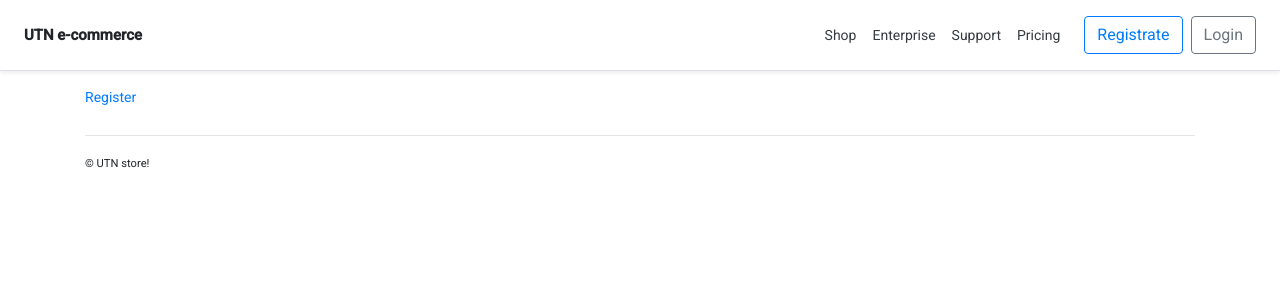
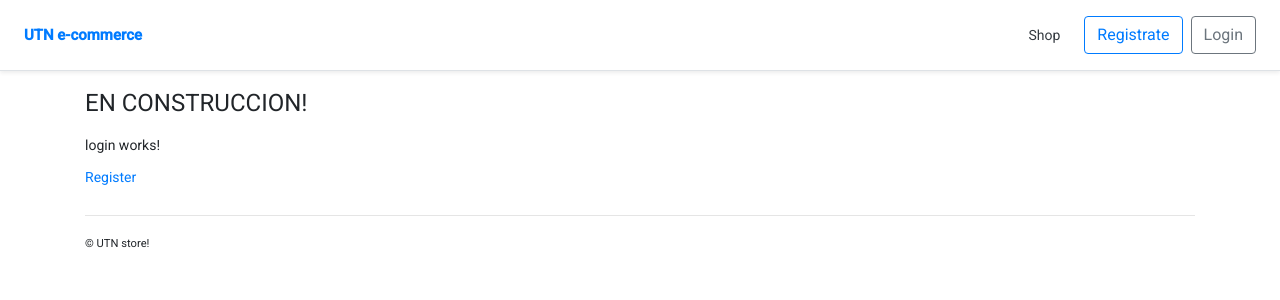
Before and after one commit to nscando/angular-ecommerce, an Angular app: page /login in a window 1280 px wide. Shown: the top 300 px of the page. Built offline with nearby package versions, Linux system fonts and the light colour scheme.

Commit message:
Routin - Login - Register - Page Not Found

```diff
--- a/src/app/components/login/login.component.html
+++ b/src/app/components/login/login.component.html
@@ -1,3 +1,7 @@
+<h1>EN CONSTRUCCION!</h1>
+
+<p>login works!</p>
+
 <p>
   <a [routerLink]="['/register']">Register</a>
 </p>
--- a/src/app/components/register/register.component.html
+++ b/src/app/components/register/register.component.html
@@ -1,3 +1,5 @@
+<h1>EN CONSTRUCCION!</h1>
+
 <p>register works!</p>
 <p>
   <a [routerLink]="['/login']">Login</a>
--- a/src/app/components/shared/header/header.component.html
+++ b/src/app/components/shared/header/header.component.html
@@ -1 +1,5 @@
-<strong><span>UTN e-commerce</span></strong>
+<strong
+  ><span>
+    <a [routerLink]="['/']" style="text-decoration: none;"> UTN e-commerce</a>
+  </span>
+</strong>
--- a/src/app/components/shared/nav/nav.component.html
+++ b/src/app/components/shared/nav/nav.component.html
@@ -6,9 +6,9 @@
   </h4>
   <nav class="my-2 my-md-0 mr-md-3">
     <a class="p-2 text-dark" [routerLink]="['/shop']">Shop</a>
-    <a class="p-2 text-dark" href="#">Enterprise</a>
+    <!-- <a class="p-2 text-dark" href="#">Enterprise</a>
     <a class="p-2 text-dark" href="#">Support</a>
-    <a class="p-2 text-dark" href="#">Pricing</a>
+    <a class="p-2 text-dark" href="#">Pricing</a>-->
   </nav>
 
   <a class="btn btn-outline-primary" [routerLink]="['/register']">Registrate</a>
```
